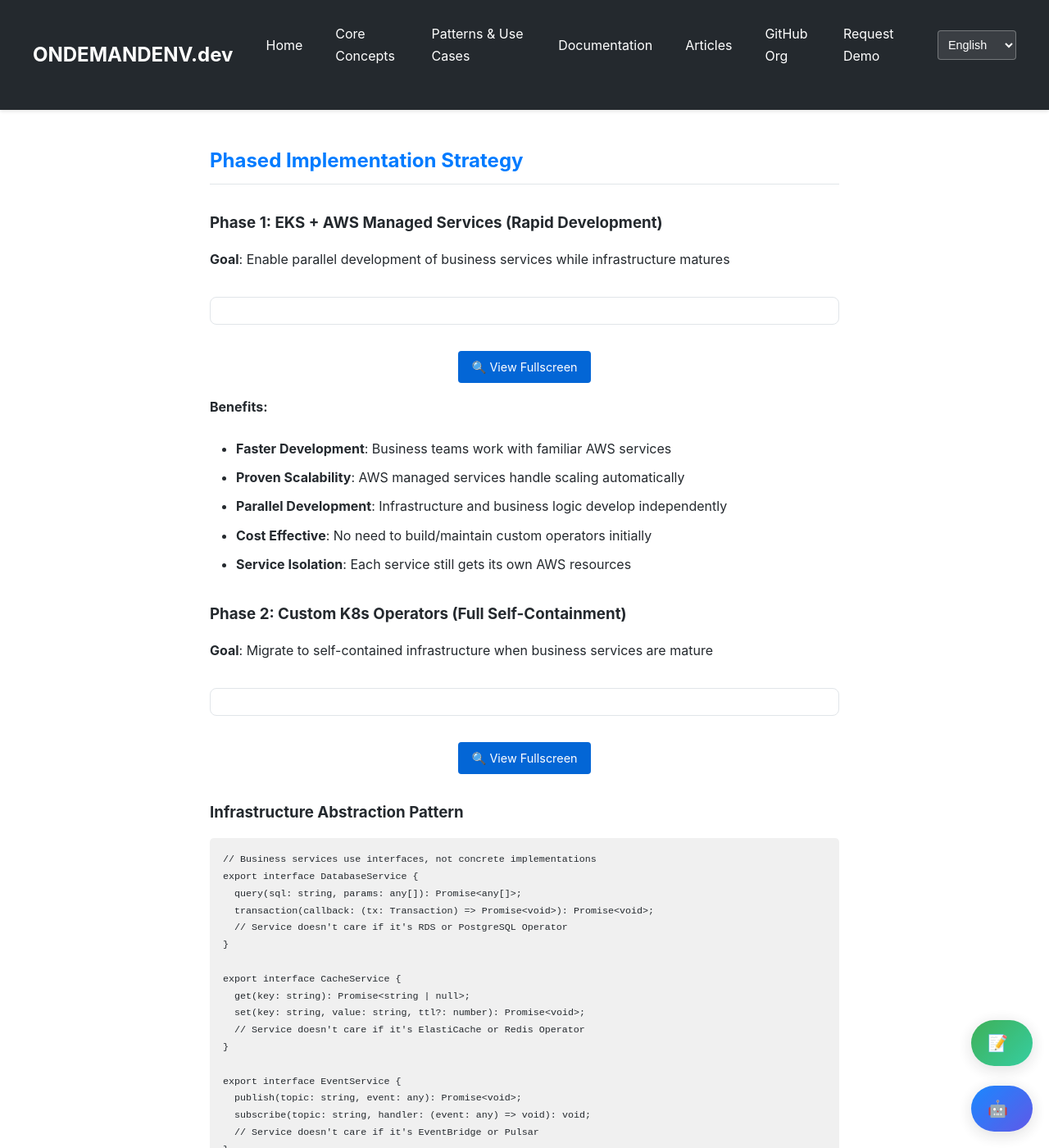
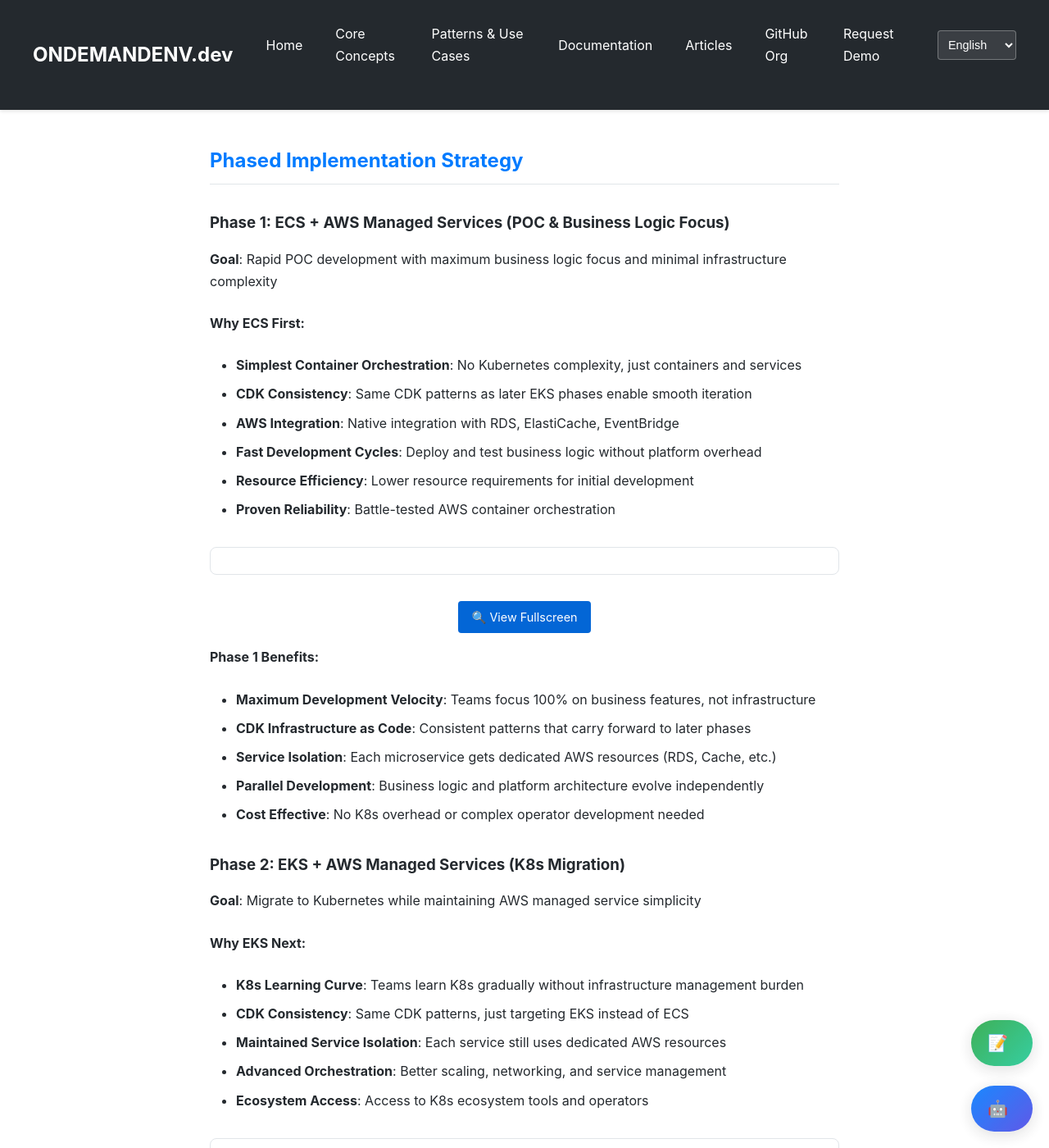
Before and after one commit to ondemandenv/ondemandenv.github.io, a Jekyll site: the page built from articles/ai-agent-workflow-platform-architecture.md, in a window 1280 px wide and 1400 px high, scrolled down 21819 px. Shown: the whole window at 82% size. Built offline with Jekyll 4.4.1, drawn with Linux system fonts in a browser that asks for light colours; our own code applies the rules of GitHub Pages for plain Markdown files; a script that is not in the unit is left out; some of the changed text lies outside the part shown.

```diff
--- a/articles/ai-agent-workflow-platform-architecture.md
+++ b/articles/ai-agent-workflow-platform-architecture.md
@@ -956,9 +956,17 @@
 
 ## Phased Implementation Strategy
 
-### Phase 1: EKS + AWS Managed Services (Rapid Development)
+### Phase 1: ECS + AWS Managed Services (POC & Business Logic Focus)
 
-**Goal**: Enable parallel development of business services while infrastructure matures
+**Goal**: Rapid POC development with maximum business logic focus and minimal infrastructure complexity
+
+**Why ECS First:**
+- **Simplest Container Orchestration**: No Kubernetes complexity, just containers and services
+- **CDK Consistency**: Same CDK patterns as later EKS phases enable smooth iteration
+- **AWS Integration**: Native integration with RDS, ElastiCache, EventBridge
+- **Fast Development Cycles**: Deploy and test business logic without platform overhead
+- **Resource Efficiency**: Lower resource requirements for initial development
+- **Proven Reliability**: Battle-tested AWS container orchestration
 
 <div id="ai-agent-platform-phase1-aws-diagram"
      class="mermaid-diagram-simple"
@@ -973,16 +981,23 @@
     </a>
 </div>
 
-**Benefits:**
-- **Faster Development**: Business teams work with familiar AWS services
-- **Proven Scalability**: AWS managed services handle scaling automatically
-- **Parallel Development**: Infrastructure and business logic develop independently
-- **Cost Effective**: No need to build/maintain custom operators initially
-- **Service Isolation**: Each service still gets its own AWS resources
+**Phase 1 Benefits:**
+- **Maximum Development Velocity**: Teams focus 100% on business features, not infrastructure
+- **CDK Infrastructure as Code**: Consistent patterns that carry forward to later phases
+- **Service Isolation**: Each microservice gets dedicated AWS resources (RDS, Cache, etc.)
+- **Parallel Development**: Business logic and platform architecture evolve independently
+- **Cost Effective**: No K8s overhead or complex operator development needed
 
-### Phase 2: Custom K8s Operators (Full Self-Containment)
+### Phase 2: EKS + AWS Managed Services (K8s Migration)
 
-**Goal**: Migrate to self-contained infrastructure when business services are mature
+**Goal**: Migrate to Kubernetes while maintaining AWS managed service simplicity
+
+**Why EKS Next:**
+- **K8s Learning Curve**: Teams learn K8s gradually without infrastructure management burden
+- **CDK Consistency**: Same CDK patterns, just targeting EKS instead of ECS
+- **Maintained Service Isolation**: Each service still uses dedicated AWS resources
+- **Advanced Orchestration**: Better scaling, networking, and service management
+- **Ecosystem Access**: Access to K8s ecosystem tools and operators
 
 <div id="ai-agent-platform-phase2-k8s-diagram"
      class="mermaid-diagram-simple"
@@ -996,6 +1011,28 @@
         🔍 View Fullscreen
     </a>
 </div>
+
+### Phase 3: XKS + Custom Operators (Multi-Cloud Kubernetes)
+
+**Goal**: Achieve cloud portability while building custom infrastructure automation
+
+**Why XKS (Extended Kubernetes):**
+- **Cloud Agnostic**: Support EKS, AKS, GKE with unified deployment patterns
+- **Custom Operators**: Begin developing platform-specific operators for specialized needs
+- **Gradual Infrastructure Ownership**: Migrate from managed services to custom operators service-by-service
+- **Multi-Cloud Strategy**: Enable customer choice of cloud provider
+- **Advanced Features**: Leverage cloud-specific K8s extensions (EKS Fargate, AKS Virtual Nodes, GKE Autopilot)
+
+### Phase 4: Bare Metal + Full Custom Operators (Maximum Control)
+
+**Goal**: Complete infrastructure ownership and maximum customer deployment flexibility
+
+**Why Bare Metal Last:**
+- **Maximum Performance**: Direct hardware access for AI/ML workloads
+- **Cost Optimization**: Eliminate cloud markup for large-scale deployments
+- **Data Sovereignty**: Complete control over data location and access
+- **Custom Hardware**: Support for specialized AI chips, custom networking, storage
+- **Enterprise Requirements**: Meet strict compliance and security requirements
 
 ### Infrastructure Abstraction Pattern
 
```
